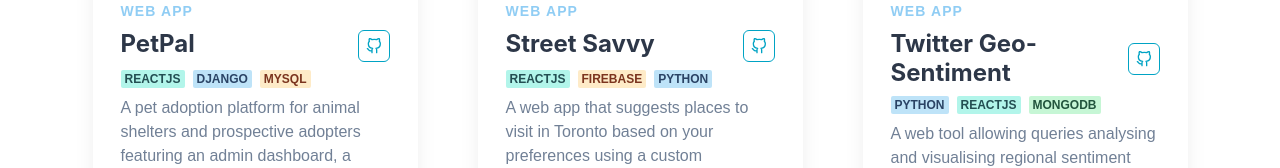
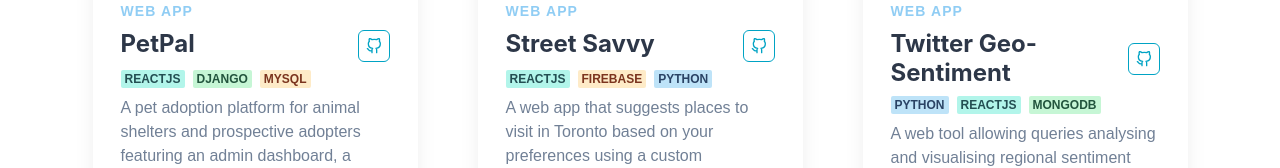
Before and after one commit to jasonfyw/jasonfyw.github.io, a React (Create React App) app: page /#/projects in a window 1280 px wide. Shown: the part 359-527 px from the top of the page. Built offline with nearby package versions, Linux system fonts and the light colour scheme; a web font is replaced by a local one.

Commit message:
add: typescript badge

```diff
--- a/src/components/Projects/TechBadges.tsx
+++ b/src/components/Projects/TechBadges.tsx
@@ -37,5 +37,9 @@
 }
 
 export const DjangoBadge = () => {
-    return <Badge colorScheme={'blue'}>Django</Badge>
+    return <Badge colorScheme={'green'}>Django</Badge>
 }
+
+export const TypescriptBadge = () => {
+    return <Badge colorScheme={'blue'}>Typescript</Badge>
+}
```
